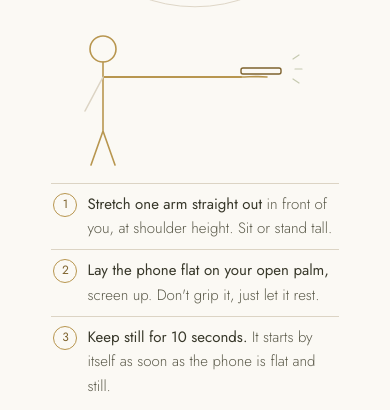
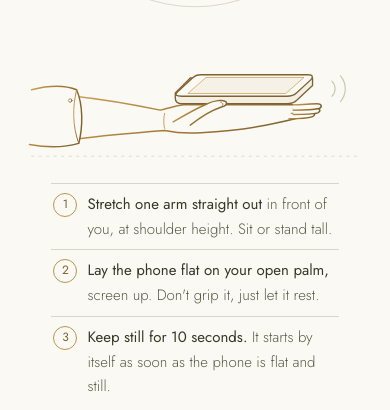
Before and after one commit to pausetoplaycontact-source/pause-to-play-media, a plain HTML site: page test-drzenia/index.html in a window 390 px wide. Shown: the part 568-978 px from the top of the page. Drawn offline with nearby package versions, Linux system fonts and the light colour scheme.

Commit message:
Steady hand: finer gold line drawing of the hand holding the phone
Co-Authored-By: Claude Opus 5.5 <noreply@anthropic.com>
Claude-Session: https://claude.ai/code/session_01TvtLsp4gXZ8A3Wi5x4PFcC

```diff
--- a/test-drzenia/index.html
+++ b/test-drzenia/index.html
@@ -43,7 +43,7 @@ h1 i{font-weight:400;color:var(--gold-ink)}
 .btn:focus-visible,.link:focus-visible{outline:1px solid var(--gold-ink);outline-offset:4px}
 .row{display:flex;flex-wrap:wrap;gap:10px;justify-content:center;margin-top:20px}
 .link{background:none;border:0;font:300 15px var(--body);color:var(--gold-ink);text-decoration:underline;text-underline-offset:4px;cursor:pointer;margin-top:12px;padding:8px}
-.pose{display:block;width:min(78vw,300px);margin:6px auto 0}
+.pose{display:block;width:min(88vw,380px);margin:4px auto 0}
 .howto{list-style:none;counter-reset:h;padding:0;margin:14px auto 0;max-width:33ch;text-align:left;font-size:15px;color:var(--soft)}
 .howto li{counter-increment:h;padding:8px 0 8px 36px;position:relative;border-top:1px solid var(--rule)}
 .howto li::before{content:counter(h);position:absolute;left:2px;top:9px;width:22px;height:22px;border:1px solid var(--gold);border-radius:50%;font:400 12px/21px var(--body);text-align:center;color:var(--gold-ink)}
@@ -92,15 +92,39 @@ h1 i{font-weight:400;color:var(--gold-ink)}
 
   <!-- start -->
   <section id="vStart">
-    <svg class="pose" viewBox="0 0 300 150" fill="none" stroke="#B8964F" stroke-width="1.6" stroke-linecap="round" stroke-linejoin="round" role="img" aria-label="Drawing: arm stretched straight out in front, phone lying flat on the open palm">
-      <circle cx="58" cy="30" r="13"/>
-      <path d="M58 43 L58 112 M58 112 L46 146 M58 112 L70 146"/>
-      <path d="M58 58 L196 58" stroke-width="2"/>
-      <path d="M196 58 C204 58 214 57 222 58" />
-      <rect x="196" y="49" width="40" height="6" rx="2" fill="#FBF9F4" stroke="#7E632E" stroke-width="1.4"/>
-      <path d="M248 40 l6 -4 M250 50 h7 M248 60 l6 4" stroke="#C6CAB0" stroke-width="1.2"/>
-      <path d="M58 58 L40 92" stroke="#DCD4C4"/>
-    </svg>
+    <svg class="pose" viewBox="0 0 320 140" fill="none" stroke-linecap="round" stroke-linejoin="round" role="img" aria-label="Drawing: an arm stretched out, palm up, with the phone lying flat on the open hand">
+  <defs><linearGradient id="hg" x1="0" y1="0" x2="1" y2=".3"><stop offset="0" stop-color="#C9A15A"/><stop offset=".55" stop-color="#A47A38"/><stop offset="1" stop-color="#7E632E"/></linearGradient></defs>
+  <g stroke="url(#hg)" stroke-width="1.35" fill="#FBF9F4">
+    <!-- forearm and hand, one form -->
+    <path d="M48 72 C76 75 104 80 128 85 C136 83 142 81 150 80 L252 80 C262 80 270 80 274 82 C277 84 275 88 270 89 C258 92 242 96 226 99 C206 103 186 105 166 106 C152 107 142 106 132 104 C106 106 80 108 50 112 Z"/>
+    <!-- sleeve -->
+    <path d="M8 66 C24 62 40 62 50 66 C56 80 56 100 52 116 C38 120 22 120 6 117"/>
+    <path d="M50 66 C46 82 46 100 52 116" stroke-width=".9"/>
+    <circle cx="44" cy="76" r="1.6" stroke-width=".9"/>
+  </g>
+  <!-- phone lying flat, screen up -->
+  <g stroke="#7E632E" stroke-width="1.25">
+    <path d="M148 79 L246 79 C250 79 253 78 255 76 L270 62 L270 55 L156 55 L142 69 L142 74 C142 77 144 79 148 79 Z" fill="#F4EFE5"/>
+    <path d="M148 72 L246 72 C250 72 253 71 255 69 L268 57 C271 54 270 52 266 52 L166 52 C162 52 160 53 158 55 L144 68 C141 71 143 72 148 72 Z" fill="#FBF9F4"/>
+    <path d="M154 69.5 L245 69.5 L262 54.5 L171 54.5 Z" stroke="#C9A15A" stroke-width=".7" fill="#F6F1E6"/>
+  </g>
+  <g stroke="url(#hg)" stroke-width="1.35" fill="#FBF9F4">
+    <!-- fingertips resting past the phone -->
+    <path d="M250 88 C258 88 264 87 268 87 C272 87 273 90 270 91 C264 93 256 93 248 93"/>
+    <path d="M252 84 C260 84 268 83 273 83 C277 83 278 86 275 87.5 C268 89 260 89 252 89"/>
+    <path d="M252 80 C260 80 268 79 274 79 C278.5 79 279.5 82 276 83.5 C269 85 260 85 252 85"/>
+    <!-- thumb resting lightly on the phone's edge -->
+    <path d="M140 96 C150 90 160 84 172 79 C178 76 186 75 189 77 C191 79 189 81 185 82 C176 85 166 91 156 99"/>
+    <path d="M184 77.5 C186 78 187 79 186 80.5" stroke-width=".8" fill="none"/>
+  </g>
+  <path d="M132 88 C131 93 131 98 132 102" stroke="#B8964F" stroke-width=".8"/>
+  <!-- the fine tremor -->
+  <g stroke="#C6CAB0" stroke-width="1.1">
+    <path d="M288 58 C292 62 292 68 288 72"/>
+    <path d="M296 53 C302 60 302 70 296 77"/>
+  </g>
+  <path d="M8 128 H312" stroke="#DCD4C4" stroke-width=".8" stroke-dasharray="2 5"/>
+</svg>
     <ol class="howto">
       <li><b>Stretch one arm straight out</b> in front of you, at shoulder height. Sit or stand tall.</li>
       <li><b>Lay the phone flat on your open palm,</b> screen up. Don't grip it, just let it rest.</li>
```
